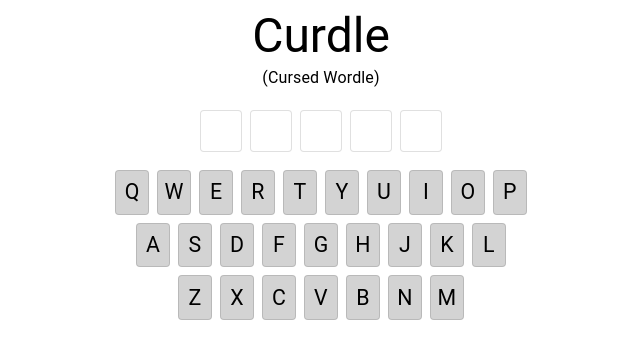
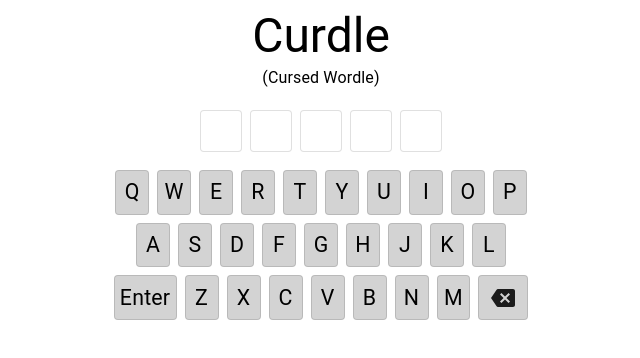
Before and after one commit to thedrewguy/curdle, a React (Vite) app: page / in a window 1280 px wide. Shown: the top 358 px of the page, without its empty margins (319-959 px from the left). Built offline with nearby package versions, Linux system fonts and the light colour scheme.

Commit message:
backspace and enter

```diff
--- a/package.json
+++ b/package.json
@@ -12,6 +12,7 @@
   "dependencies": {
     "@emotion/react": "^11.11.3",
     "@emotion/styled": "^11.11.0",
+    "@mui/icons-material": "^5.15.6",
     "@mui/material": "^5.15.6",
     "class-variance-authority": "^0.7.0",
     "clsx": "^2.1.0",
--- /dev/null
+++ b/src/BackspaceKey.tsx
@@ -0,0 +1,18 @@
+import { Card, CardProps } from "@mui/material";
+import BackspaceIcon from "@mui/icons-material/Backspace";
+
+export function BackspaceKey(props: CardProps) {
+  return (
+    <Card
+      {...props}
+      variant="outlined"
+      sx={{
+        backgroundColor: "lightgrey",
+        display: "flex",
+        alignItems: "center",
+      }}
+    >
+      <BackspaceIcon sx={{ paddingX: ".5em" }} />
+    </Card>
+  );
+}
--- /dev/null
+++ b/src/EnterKey.tsx
@@ -0,0 +1,24 @@
+import { Card, CardProps, Typography } from "@mui/material";
+
+export function EnterKey(props: CardProps) {
+  return (
+    <Card
+      {...props}
+      variant="outlined"
+      sx={{
+        backgroundColor: "lightgrey",
+      }}
+    >
+      <Typography
+        color="black"
+        textAlign="center"
+        fontSize="16pt"
+        minWidth="1em"
+        paddingX=".25em"
+        paddingY=".25em"
+      >
+        Enter
+      </Typography>
+    </Card>
+  );
+}
--- a/src/Keyboard.tsx
+++ b/src/Keyboard.tsx
@@ -9,6 +9,8 @@ import {
 } from "./data/types";
 import _ from "lodash";
 import { Row } from "./Row";
+import { EnterKey } from "./EnterKey";
+import { BackspaceKey } from "./BackspaceKey";
 
 export function Keyboard(props: {
   guesseds: Guessed[];
@@ -20,7 +22,11 @@ export function Keyboard(props: {
     <Stack spacing={1}>
       <Row>{keysFromLetters("QWERTYUIOP", coloring, props.handleKey)}</Row>
       <Row>{keysFromLetters("ASDFGHJKL", coloring, props.handleKey)}</Row>
-      <Row>{keysFromLetters("ZXCVBNM", coloring, props.handleKey)}</Row>
+      <Row>
+        <EnterKey onClick={() => props.handleKey("Enter")} />
+        {keysFromLetters("ZXCVBNM", coloring, props.handleKey)}
+        <BackspaceKey onClick={() => props.handleKey("Backspace")} />
+      </Row>
     </Stack>
   );
 }
```
Also changed, not shown: 1 other file (tests, documents, lock files or other folders).
